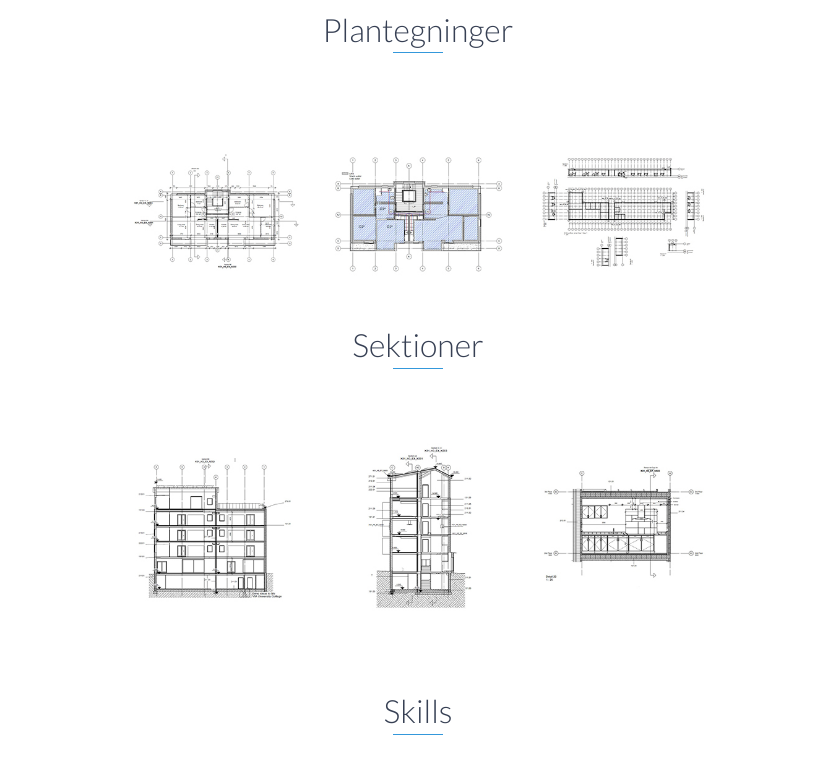
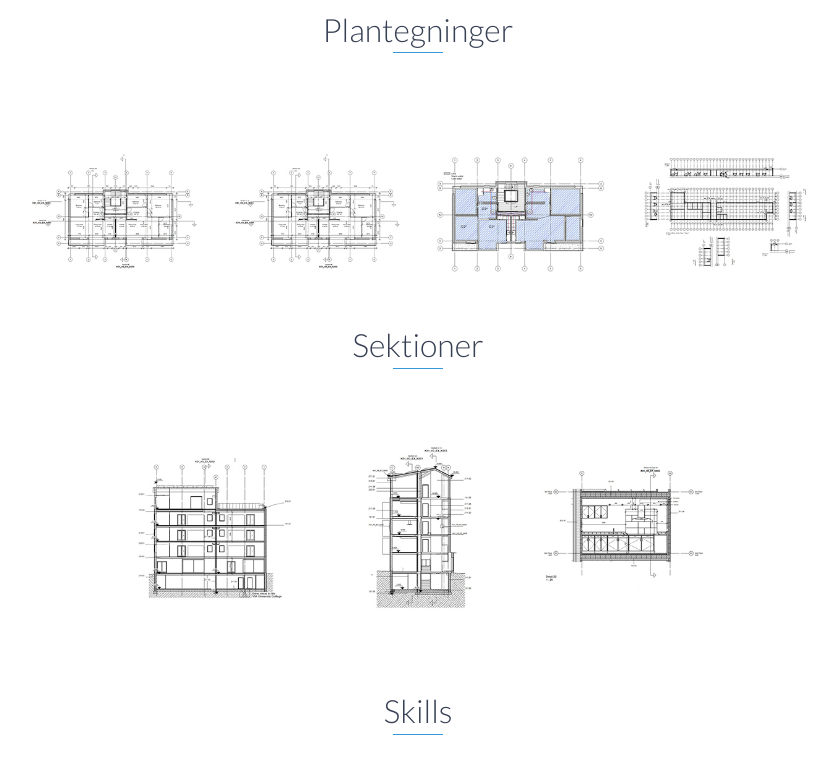
Before and after one commit to SandraKhawand/SandraKhawandCV, a plain HTML site: page index.html in a window 1280 px wide. Shown: the part 4821-5600 px from the top of the page, without its empty margins (222-1059 px from the left). Drawn offline with nearby package versions, Linux system fonts and the light colour scheme.

Commit message:
Add files via upload

```diff
--- a/index.html
+++ b/index.html
@@ -245,6 +245,7 @@
     <h2 class="heading">Plantegninger</h2>
     <!-- The grid: four columns -->
 <div class="gallery">
+    <a href="images/3.jpg"><img src="images/3-small.jpg"></a>
 <a href="images/3.jpg"><img src="images/3-small.jpg"></a>
 <a href="images/1.jpg"><img src="images/1-small.jpg"></a>
 <a href="images/11.jpg"><img src="images/11-small.jpg"></a>
```
